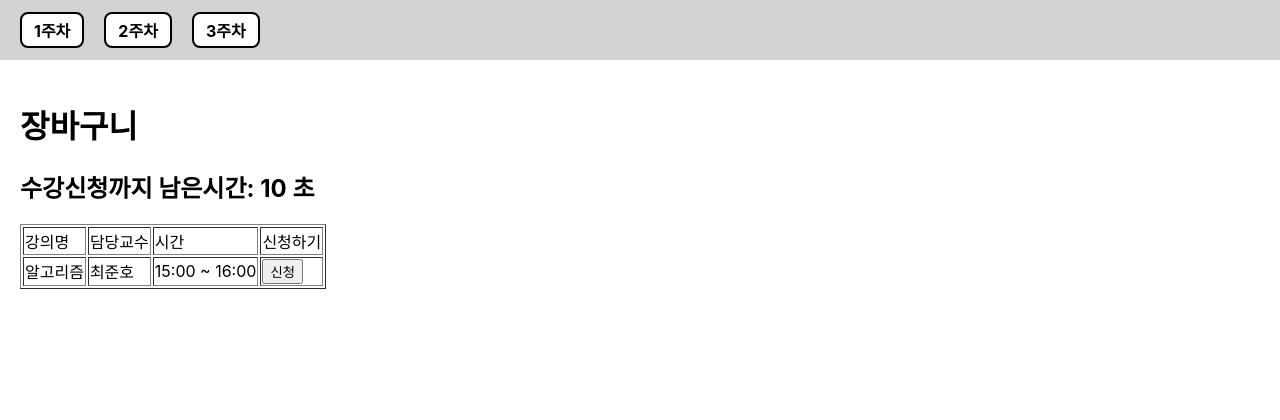
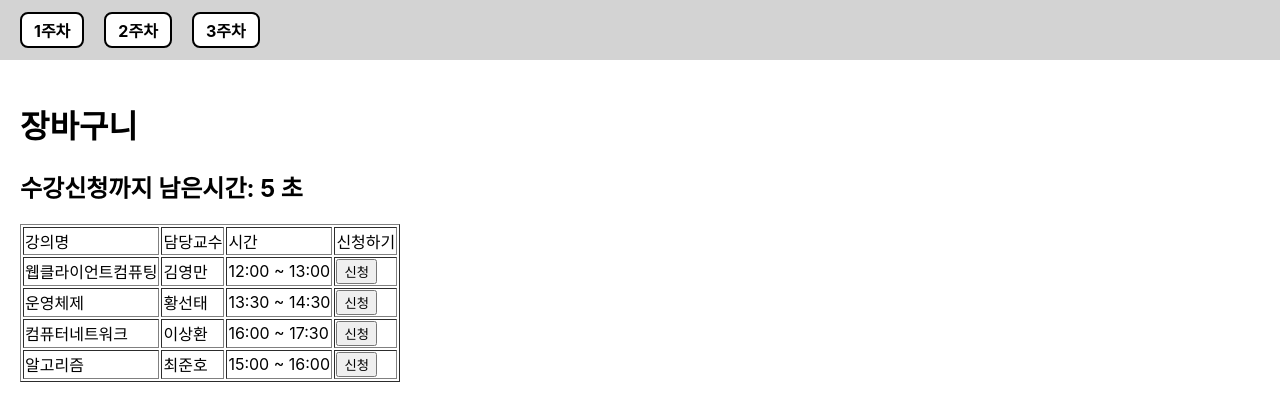
Before and after one commit to KMU-WINK/2023-01-react-js-study, a React (Create React App) app: page /week-2 in a window 1280 px wide. Shown: the top 420 px of the page. Built offline with nearby package versions, Linux system fonts and the light colour scheme.

Commit message:
2주차 과제 절반 해결

```diff
--- a/src/pages/Week2/index.js
+++ b/src/pages/Week2/index.js
@@ -27,14 +27,16 @@ export default function Week2() {
   // 아래 미리 작성된 useEffect 함수를 참고하여 정상적으로 남은 시간이 돌아가도록 작성하시오.
   useEffect(() => {
     timer.current = setInterval(() => {
+      setTime(time-1)
       console.log('1초마다 실행');
     }, 1000);
 
     return () => clearInterval(timer.current);
-  }, [])
+  }, [time])
 
   useEffect(() => {
     // time이 변할 때 마다 실행됨.
+    console.log('time 이 변함')
   }, [time]);
 
   const handleRegister = (e) => {
@@ -64,7 +66,17 @@ export default function Week2() {
             <td>시간</td>
             <td>신청하기</td>
           </tr>
-          {/* map 함수를 이용하여 timetable에 담긴 과목이 아래 예시와 같은 수강신청 화면으로 렌더링되게 하시오. */}
+          {/* map 함수를 이용하여 timetable에 담긴 과목이 아래 예시와 같은 수강신청 화면으로 렌더링되게 하시오. */
+          timetable.map((name) => {
+            return(
+              <tr>
+               <td>{name.title}</td>
+               <td>{name.professor}</td>
+               <td>{name.time}</td>
+               <td><button name="index" onClick={handleRegister}>신청</button></td>
+              </tr>
+            );
+          })}
           {/* <tr> 태그에 key 값으로는 과목 내용에서 name으로 설정하시오. */}
           <tr>
             <td>알고리즘</td>
```
